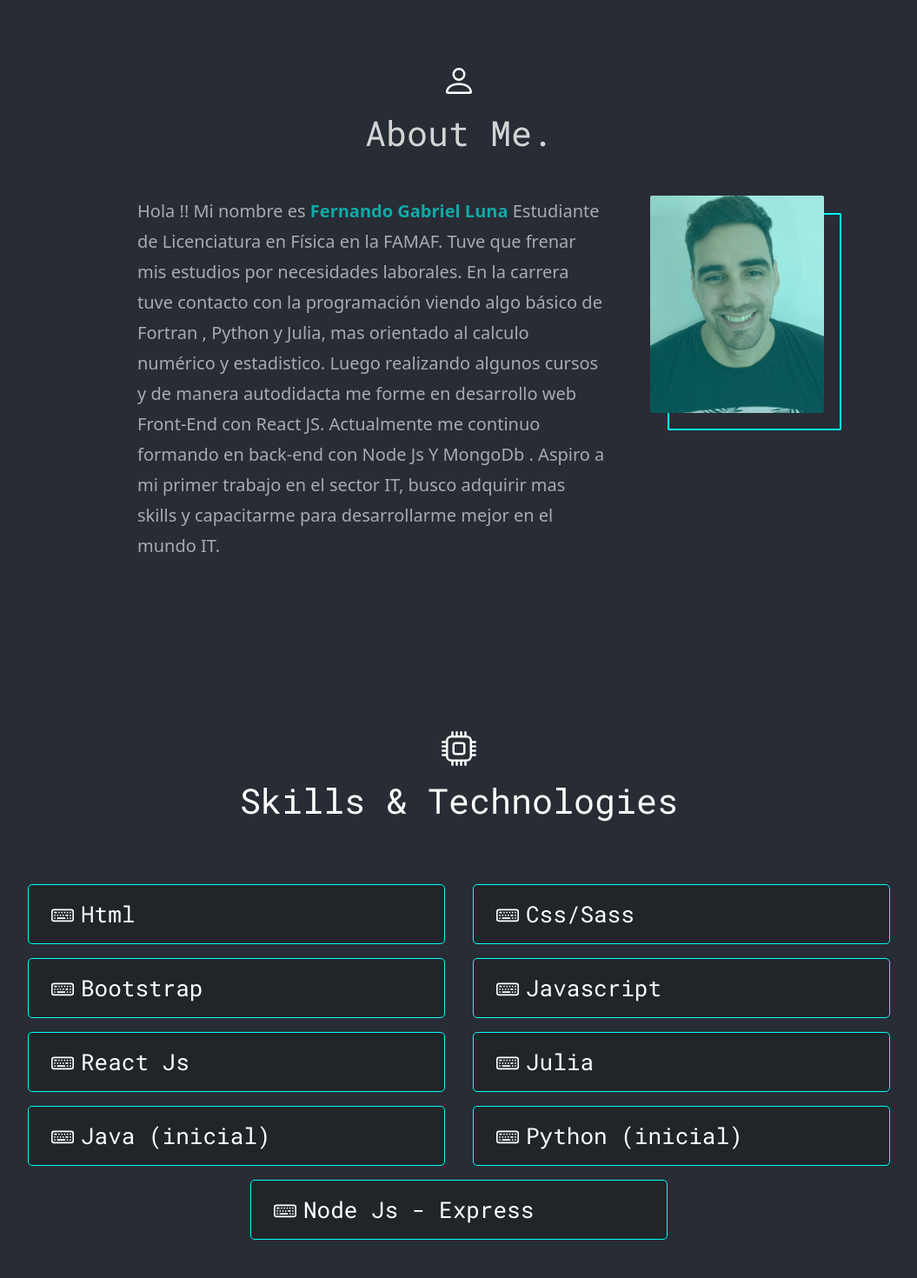
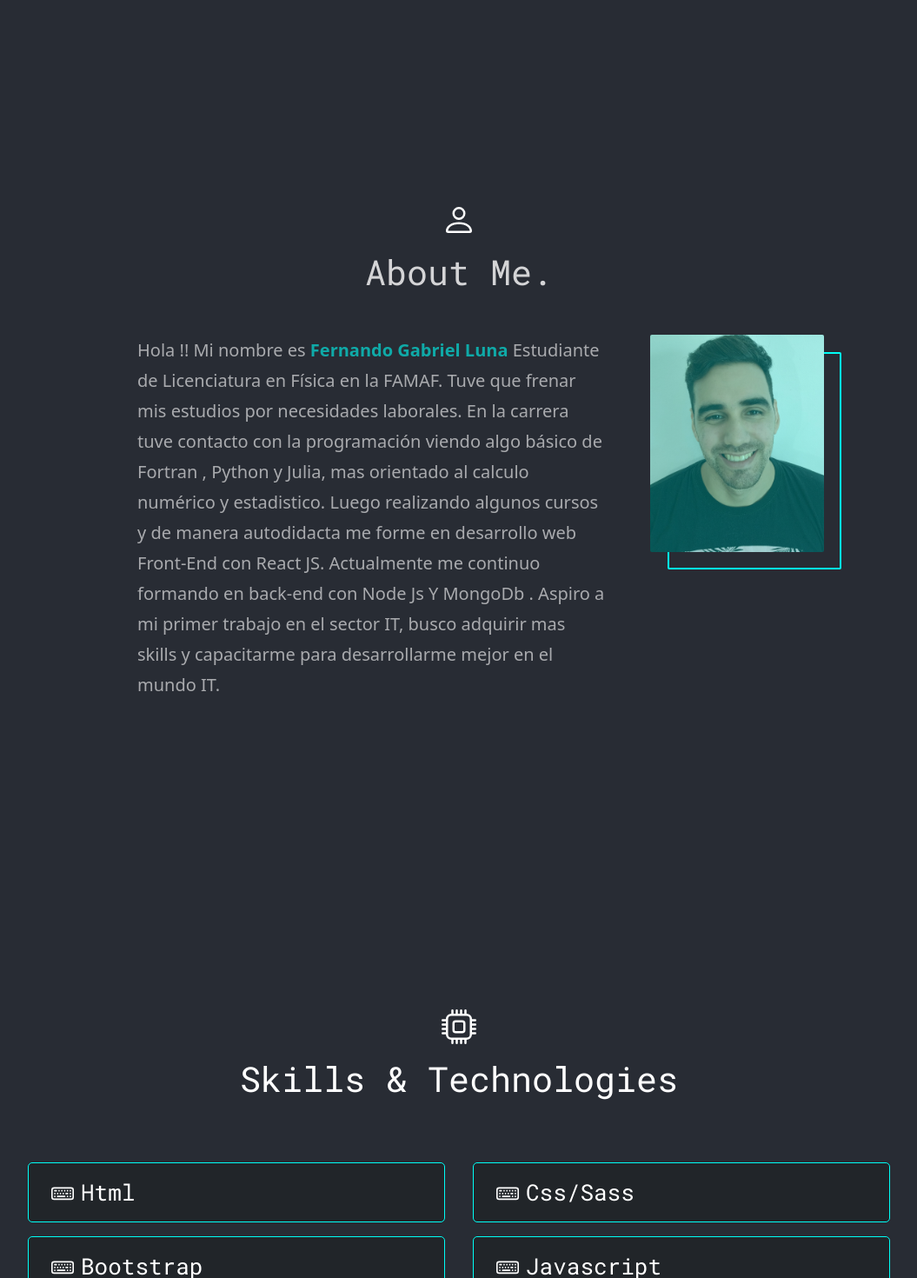
Before and after one commit to Fer22luna/Portafolio, a React (Create React App) app: page / in a window 1280 px wide. Shown: the part 760-2230 px from the top of the page at 87% size, without its empty margins (112-1167 px from the left). Built offline with nearby package versions, Linux system fonts and the light colour scheme.

Commit message:
changing sizes

```diff
--- a/src/components/AboutMe/AboutMe.css
+++ b/src/components/AboutMe/AboutMe.css
@@ -2,7 +2,8 @@
 @import url('https://fonts.googleapis.com/css2?family=Lora:wght@500&display=swap');
 
 .about_me {
-    margin-top: 10vh;
+    margin-top: 30vh;
+    margin-bottom: 10vh;
   }
 
 
--- a/src/components/Contact/Contact.css
+++ b/src/components/Contact/Contact.css
@@ -1,5 +1,6 @@
 .contact {
-    margin-top: 30vh;
+    margin-top: 25vh;
+    padding-top: 10vh;
     margin-bottom: 10vh;
     text-align: center;
 }
--- a/src/components/Hero/Hero.css
+++ b/src/components/Hero/Hero.css
@@ -1,6 +1,7 @@
 .hero {
     margin-top: 40vh;
     margin-left: 20vh;
+
 }
 
 .hero h1 {
--- a/src/components/Skills/Skills.css
+++ b/src/components/Skills/Skills.css
@@ -1,5 +1,6 @@
 .skills {
     font-family: 'Roboto Mono', monospace;
+    padding-top: 10vh;
 }
 
 .container_skills {
```
